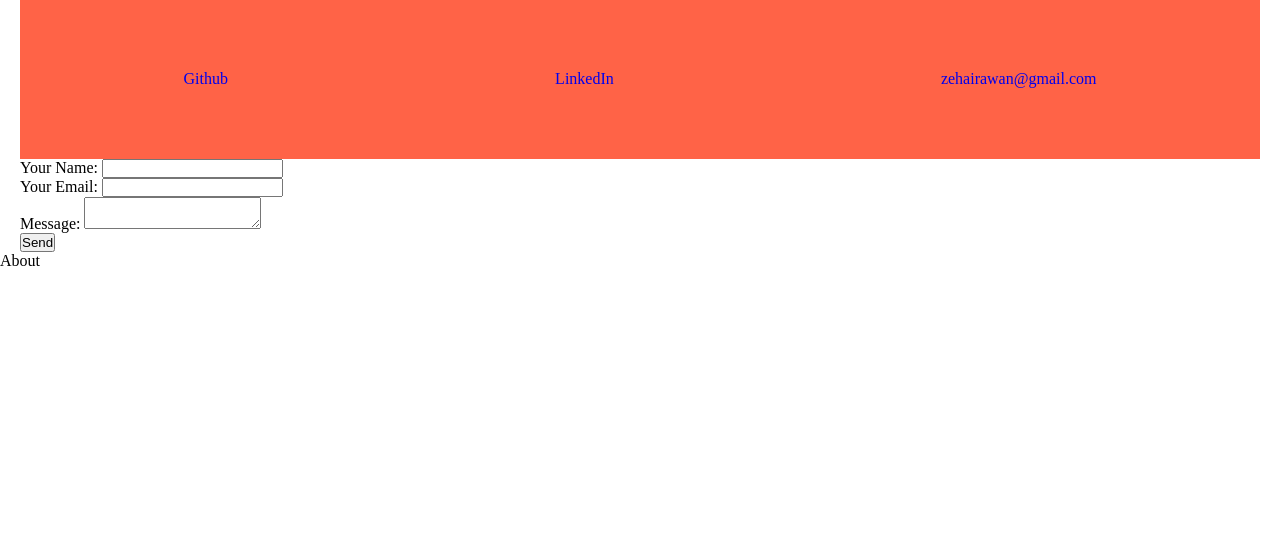
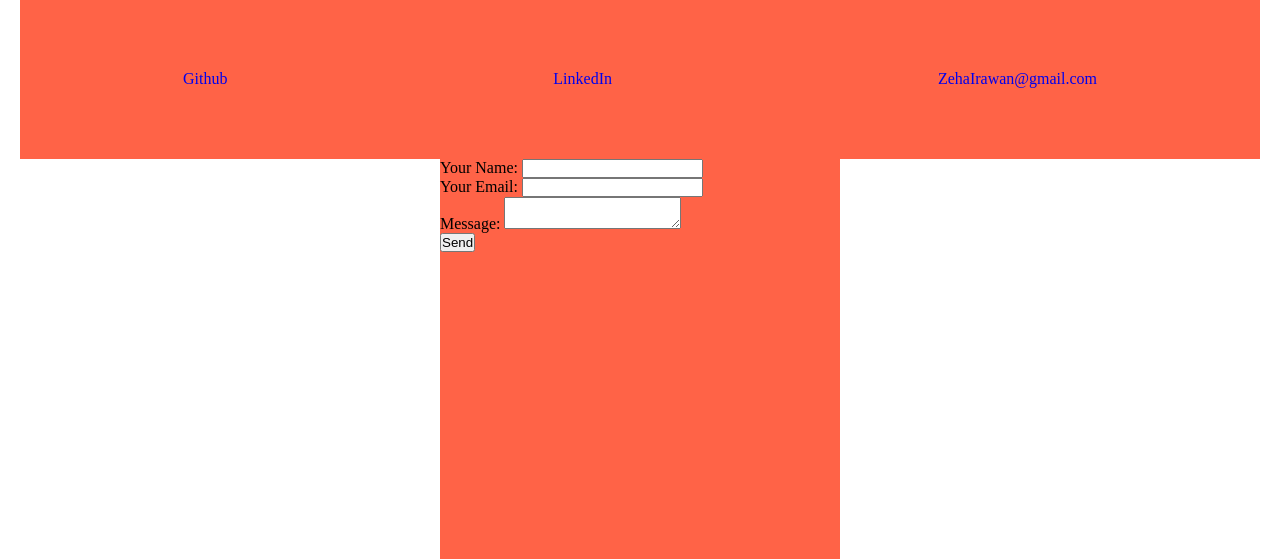
Before and after one commit to JangkarBumi/Portfolio, a React (Create React App) app in the folder portfolio/: page / in a window 1280 px wide. Shown: the part 3278-3837 px from the top of the page. Before the commit the page ends 3548 px from the top, so only its background shows below. Built offline with nearby package versions, Linux system fonts and the light colour scheme.

Commit message:
Modify contact form

```diff
--- a/portfolio/src/App.css
+++ b/portfolio/src/App.css
@@ -101,3 +101,10 @@ nav ul li a {
 #contact ul li a {
   text-decoration: none;
 }
+
+form {
+  margin: 0 auto;
+  width: 400px;
+  height: 400px;
+  background-color: tomato;
+}
--- a/portfolio/src/components/Contact.js
+++ b/portfolio/src/components/Contact.js
@@ -24,10 +24,15 @@ const Contact = () => {
           </a>
         </li>
         <li>
-          <a href="mailto:zehairawan@gmail.com">zehairawan@gmail.com</a>
+          <a href="mailto:zehairawan@gmail.com">ZehaIrawan@gmail.com</a>
         </li>
       </ul>
-      <form name="contact" method="post">
+      <form
+        name="contact"
+        method="post"
+        data-netlify-recaptcha="true"
+        data-netlify="true"
+      >
         <input type="hidden" name="form-name" value="contact" />
         <p>
           <label>
```
